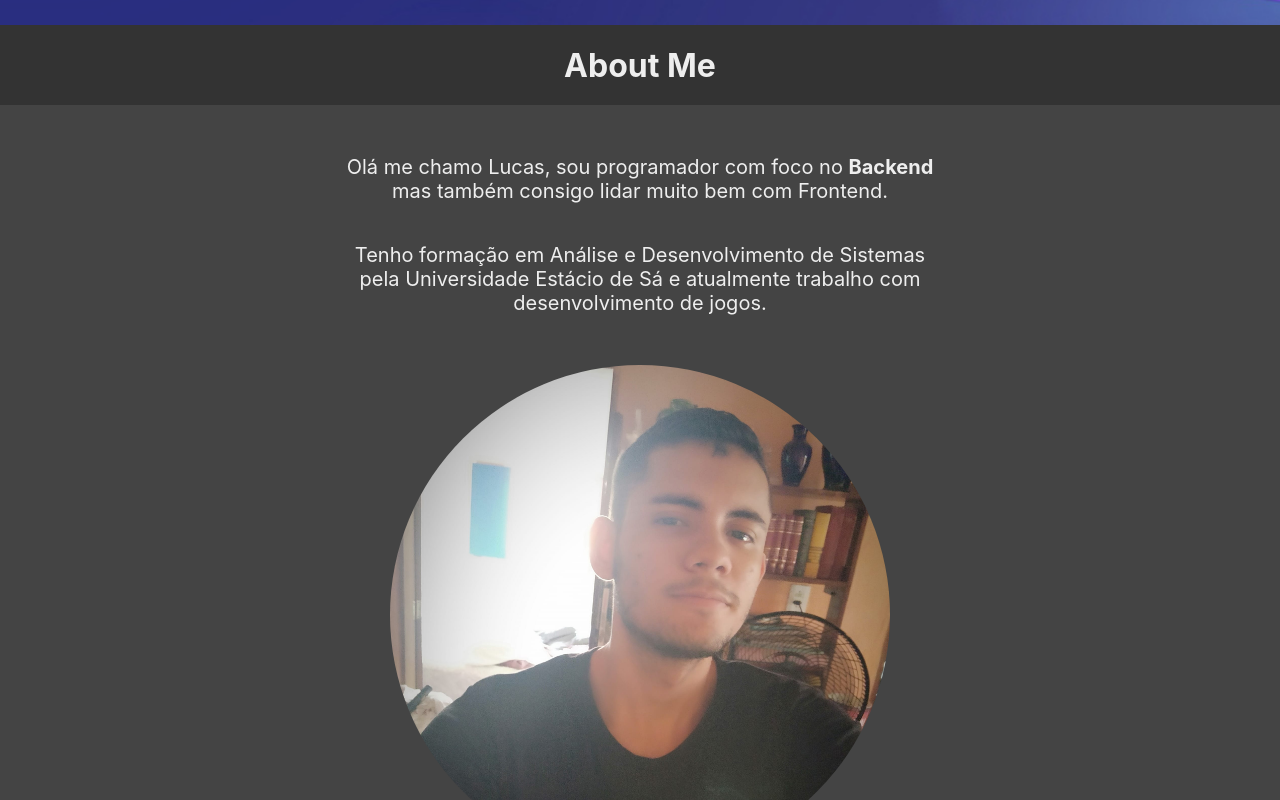
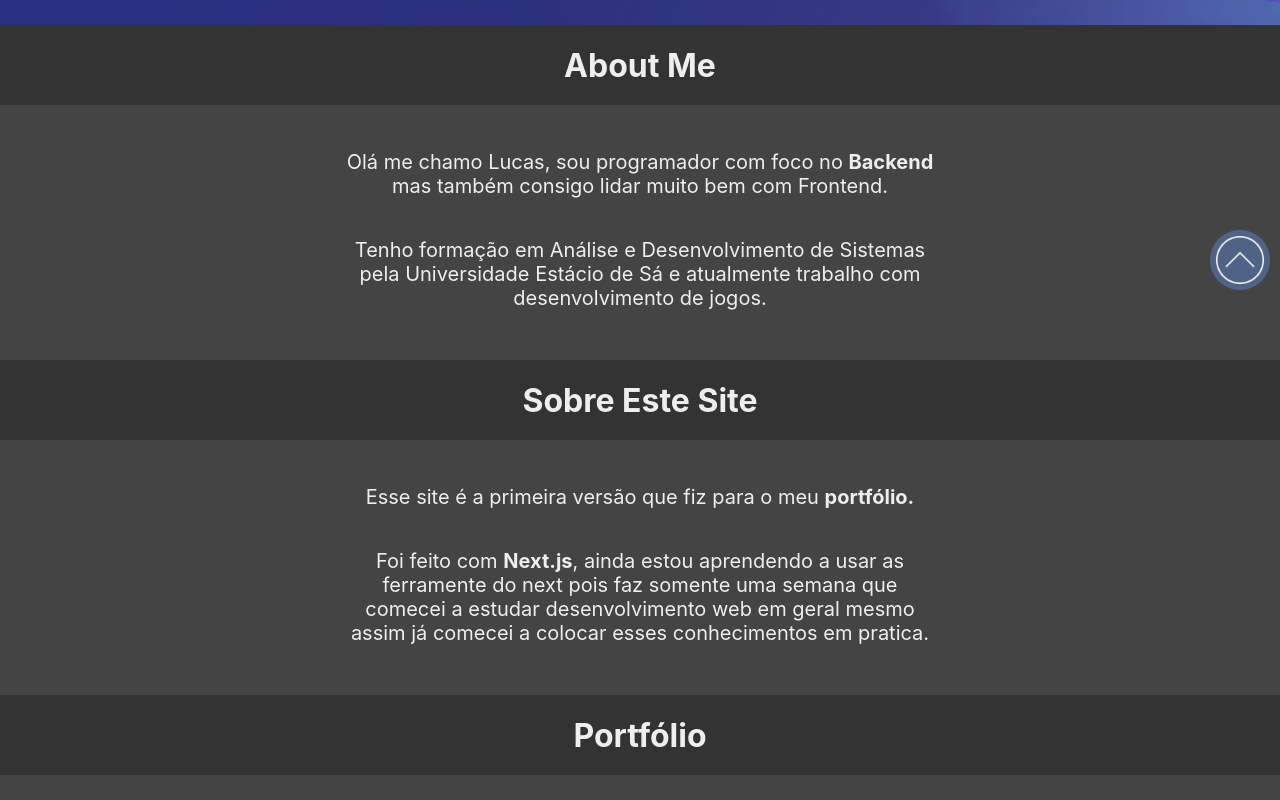
Before and after one commit to lucas85235/My-Portfolio, a Next.js app: page / in a window 1280 px wide. Shown: the part 500-1300 px from the top of the page. Built offline with nearby package versions, Linux system fonts and the light colour scheme.

Commit message:
Add Return Button and Remove Perfil Image

```diff
--- /dev/null
+++ b/components/BottonButton.tsx
@@ -0,0 +1,12 @@
+import styles from '../styles/BottonButton.module.css'
+import Image from 'next/image'
+
+export default function BottonButton(props) {
+    return (
+        <a href="#init">
+            <button className={styles.button}>
+                <Image src="/Media/up.png" alt="" width="75px" height="75px" />
+            </button>
+        </a>
+    )
+}
--- a/components/MenuBar.tsx
+++ b/components/MenuBar.tsx
@@ -4,11 +4,12 @@ import Link from 'next/link'
 interface MenuBarProps {
     statusTitle: string
     status: string
+    id: string
 }
 
 export default function MenuBar(props: MenuBarProps) {
     return (
-        <div className={styles.bar}>
+        <div id={props.id} className={styles.bar}>
             <a href="#about">
                 <button className={styles.button}>About Me</button>
             </a>
--- a/pages/index.jsx
+++ b/pages/index.jsx
@@ -3,6 +3,7 @@ import Projects from '../components/Projects'
 import Certificates from '../components/Certificates'
 import Formation from '../components/Formation'
 import Languages from '../components/Languages'
+import BottonButton from '../components/BottonButton'
 import styles from '../styles/Home.module.css'
 import Image from 'next/image'
 
@@ -10,7 +11,7 @@ export default function Home() {
 
   function aboutMe() {
     return (
-      <>
+      <div className={styles.container}>
         <p className={styles.font}>
           Olá me chamo Lucas, sou programador com foco no <strong>Backend</strong> mas também consigo lidar muito bem com Frontend.
         </p>
@@ -18,16 +19,13 @@ export default function Home() {
           Tenho formação em Análise e Desenvolvimento de Sistemas pela Universidade Estácio de Sá e
           atualmente trabalho com desenvolvimento de jogos.
         </p>
-        <div className={styles.perfilDiv}>
-          <Image className={styles.perfilImage} src="/photo.jpg" alt="Foto de perfil" width="500" height="500" />
-        </div>
-      </>
+      </div>
     )
   }
 
   function aboutSite() {
     return (
-      <>
+      <div className={styles.container}>
         <p className={styles.font}>
           Esse site é a primeira versão que fiz para o meu <strong>portfólio.</strong>
         </p>
@@ -36,7 +34,7 @@ export default function Home() {
           next pois faz somente uma semana que comecei a estudar desenvolvimento web em geral mesmo assim já comecei a
           colocar esses conhecimentos em pratica.
         </p>
-      </>
+      </div>
     )
   }
 
@@ -51,7 +49,8 @@ export default function Home() {
 
   return (
     <div>
-      <MenuBar />
+      <MenuBar id="init"/>
+      <BottonButton />
       <div className={styles.container}>
 
         <div className={styles.image}>
@@ -61,20 +60,21 @@ export default function Home() {
         </div>
 
         <div id="about" className={styles.part}>
+
           <div className={styles.space}>
             <h1>About Me</h1>
           </div>
 
-          <div className={styles.container}>
-            {aboutMe()}
-          </div>
+          {aboutMe()}
+
+          <div className={styles.part}></div>
 
           <div className={styles.space}>
             <h1>Sobre Este Site</h1>
           </div>
-          <div className={styles.container}>
-            {aboutSite()}
-          </div>
+
+          {aboutSite()}
+
         </div>
 
         <div id="portifolio" className={styles.part}>
--- /dev/null
+++ b/styles/BottonButton.module.css
@@ -0,0 +1,17 @@
+.button {
+    display: flex;
+    align-items: center;
+    justify-content: center;
+    right: 10px;
+    bottom: 10px;
+    width: 60px;
+    height: 60px;
+    border-radius: 30px;
+    position: fixed;
+    border: none;
+    background-color: rgba(100, 148, 237, 0.4);
+}
+
+.button:hover {
+    background-color: cornflowerblue;
+}
--- a/styles/Home.module.css
+++ b/styles/Home.module.css
@@ -11,7 +11,7 @@
     align-items: center;
     justify-content: center;
     width: 100%;
-    margin-bottom: 40px;
+    margin-bottom: 30px;
 }
 
 .image {
@@ -40,7 +40,7 @@
     height: 80px;
     width: 100%;
     background-color: #333;
-    margin-bottom: 30px;
+    margin-bottom: 25px;
 }
 
 .button {
```
Also changed, not shown: public/Media/up.png (added).
